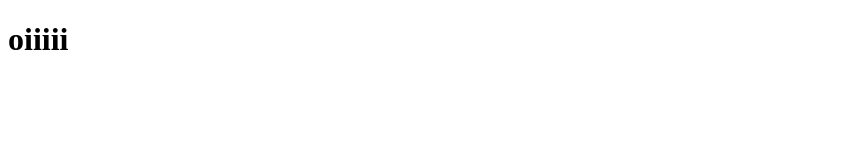
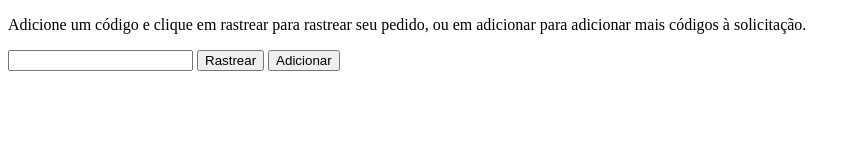
Before and after one commit to LelePG/rastreador-encomenda-correios, a website: page front/index.html in a window 1280 px wide. Shown: the whole page, without its empty margins (0-857 px from the left). Drawn offline with Linux system fonts and the light colour scheme.

Commit message:
inicio do front

```diff
--- a/front/index.html
+++ b/front/index.html
@@ -4,9 +4,17 @@
     <meta charset="UTF-8">
     <meta http-equiv="X-UA-Compatible" content="IE=edge">
     <meta name="viewport" content="width=device-width, initial-scale=1.0">
+    <link rel="stylesheet" href="style.css">
     <title>Rastreio de aplicações do correio</title>
 </head>
 <body>
-    <h1>oiiiii</h1>
+    <div class = "conteudo">
+        <p id = "texto1">Adicione um código e clique em rastrear para rastrear seu pedido,
+            ou em adicionar para adicionar mais códigos à solicitação. </p>
+        <input type="text">
+        <button id = "rastrear" class = "btn">Rastrear</button>
+        <button id = "adicionar" class = "btn">Adicionar</button>
+    </div>
+    <script href = "script.js"></script>
 </body>
 </html>
--- /dev/null
+++ b/front/script.js
@@ -0,0 +1 @@
+'use strict'
--- /dev/null
+++ b/front/style.css
@@ -0,0 +1,3 @@
+h1{
+    color:blue;
+}
```
Also changed, not shown: README.md.
